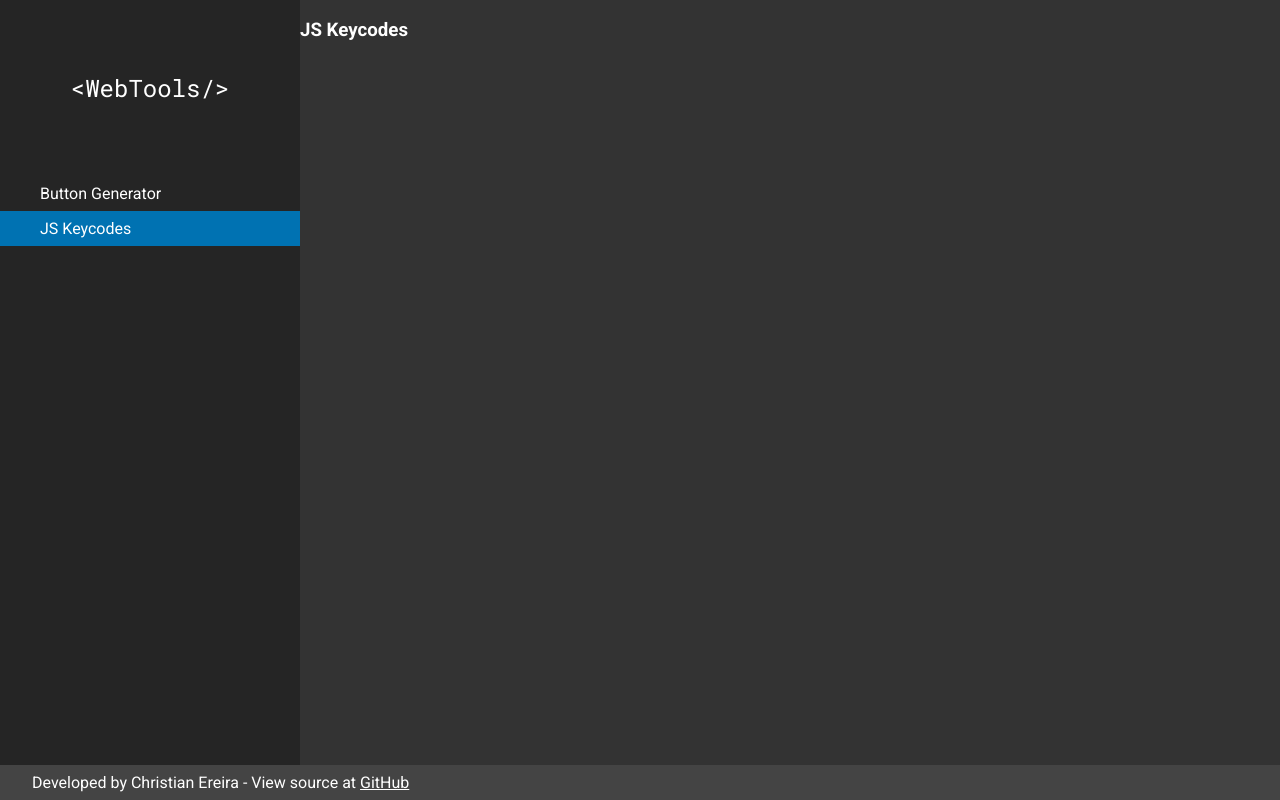
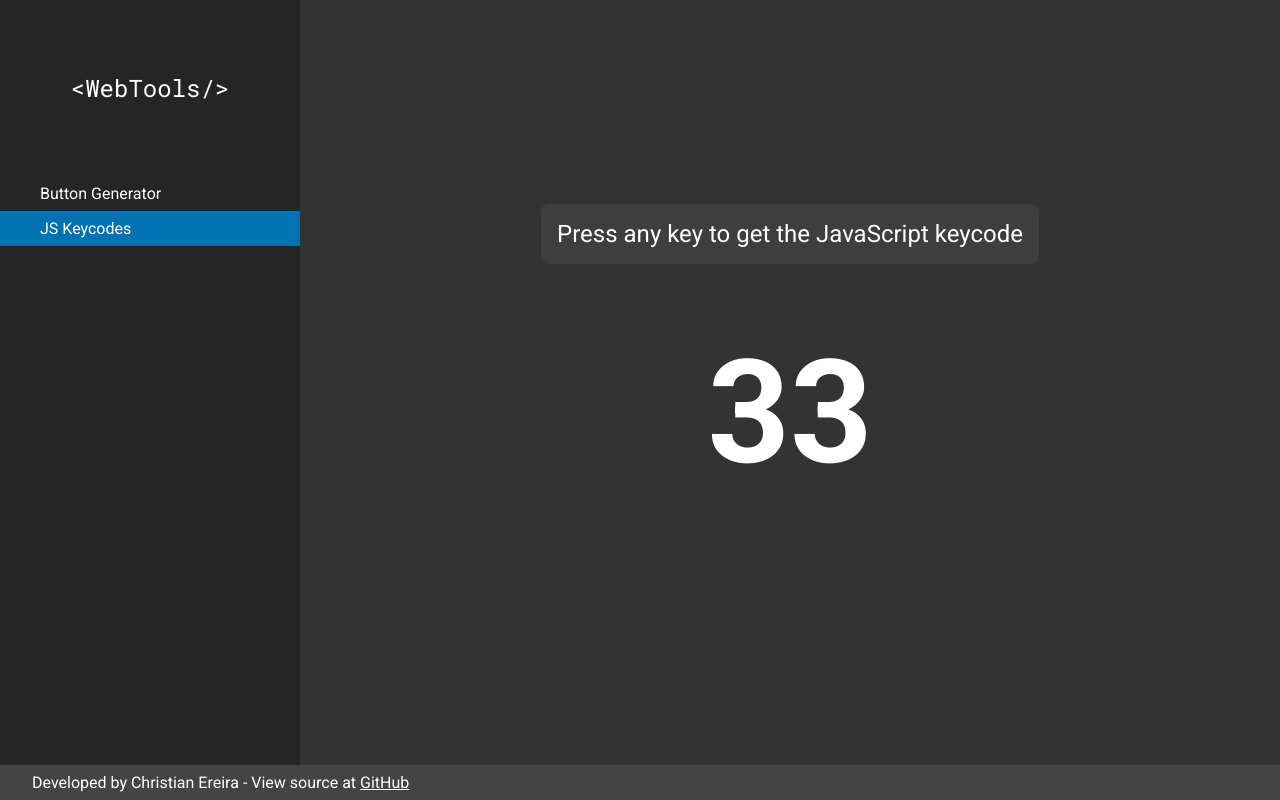
Before and after one commit to ChristianEreira/WebTools, a React (Create React App) app: page /keycodes in a window 1280 px wide. Built offline with nearby package versions, Linux system fonts and the light colour scheme.

Commit message:
Add basic design for elements

```diff
--- a/src/App.css
+++ b/src/App.css
@@ -43,7 +43,7 @@ nav.mobileNav {
     z-index: 999;
     top: 0;
     right: 0;
-    background: #0F0F0F;
+    background: #0f0f0f;
     margin: 8px;
     width: 40px;
     height: 40px;
@@ -63,11 +63,11 @@ nav li {
 }
 
 nav li:hover {
-    background: #0F0F0F;
+    background: #0f0f0f;
 }
 
 nav .active li {
-    background: #0072B2;
+    background: #0072b2;
 }
 
 nav ul {
@@ -87,6 +87,29 @@ nav h1 {
     flex: 1;
 }
 
+.centerVert {
+    display: flex;
+    flex-direction: column;
+    justify-content: center;
+    align-items: center;
+    width: 100%;
+    height: 100%;
+}
+
+p.section {
+    background: #3E3E3E;
+    padding: 16px;
+    margin: 0 8px;
+    border-radius: 8px;
+    font-size: 24px;
+}
+
+p.bigNumber {
+    margin: 64px 8px;
+    font-size: 144px;
+    font-weight: 700;
+}
+
 #footer {
     background: #444444;
     padding: 8px 32px;
--- a/src/KeycodesPage.js
+++ b/src/KeycodesPage.js
@@ -2,7 +2,10 @@ import './App.css';
 
 function KeycodesPage() {
   return (
-    <h3>JS Keycodes</h3>
+    <div className="centerVert">
+      <p className="section">Press any key to get the JavaScript keycode</p>
+      <p className="bigNumber">33</p>
+    </div>
   );
 }
 
```
